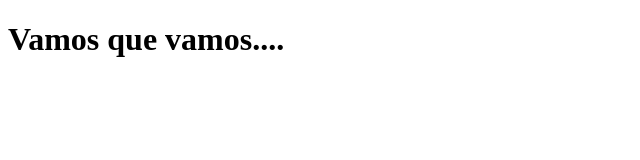
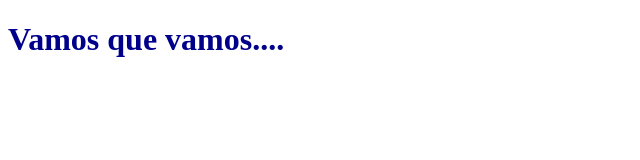
Before and after one commit to lcsilva76/exemploVSCODE2, a plain HTML site: page index.html in a window 1280 px wide. Shown: the whole page, without its empty margins (0-640 px from the left). Drawn offline with Linux system fonts and the light colour scheme.

Commit message:
Commit 2

```diff
--- /dev/null
+++ b/css/style.css
@@ -0,0 +1,3 @@
+h1{
+    color: darkblue;
+}
--- a/index.html
+++ b/index.html
@@ -5,6 +5,7 @@
     <meta http-equiv="X-UA-Compatible" content="IE=edge">
     <meta name="viewport" content="width=device-width, initial-scale=1.0">
     <title>Document</title>
+    <link rel="stylesheet" href="css/style.css">
 </head>
 <body>
     <h1>Vamos que vamos....</h1>
```
